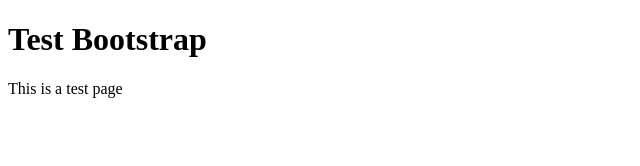
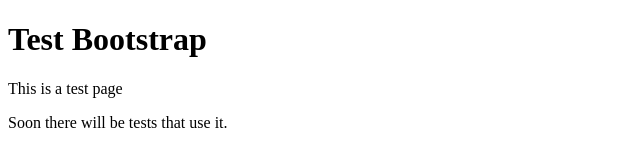
Before and after one commit to vigetlabs/test-bootstrap, a website: page index.html in a window 1280 px wide. Shown: the whole page, without its empty margins (0-640 px from the left). Drawn offline with Linux system fonts and the light colour scheme.

Commit message:
Add a line

```diff
--- a/index.html
+++ b/index.html
@@ -6,5 +6,6 @@
   <body>
     <h1>Test Bootstrap</h1>
     <p>This is a test page</p>
+    <p>Soon there will be tests that use it.</p>
   </body>
 </html>
```
